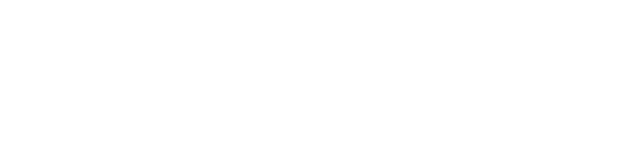
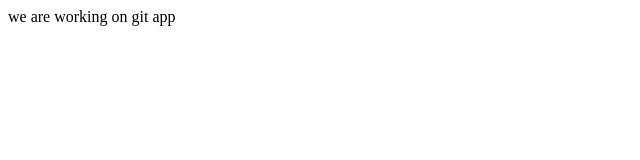
Before and after one commit to Shanad/temp, a plain HTML site: page index.html in a window 1280 px wide. Shown: the whole page, without its empty margins (0-640 px from the left). Drawn offline with Linux system fonts and the light colour scheme.

Commit message:
After add message

```diff
--- a/index.html
+++ b/index.html
@@ -5,6 +5,6 @@
 	<title>Test</title>
 </head>
 <body>
-
+	we are working on git app
 </body>
 </html>
```
